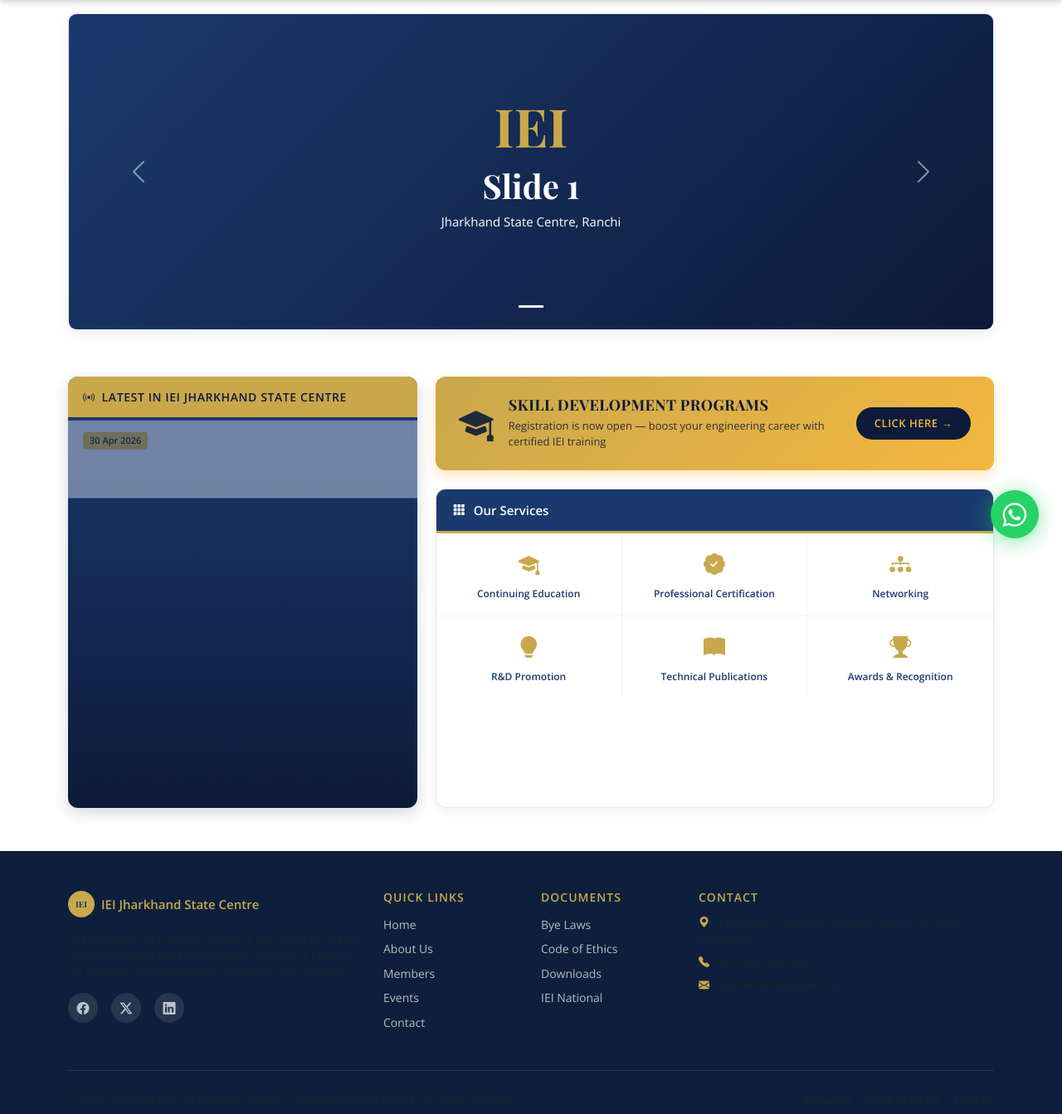
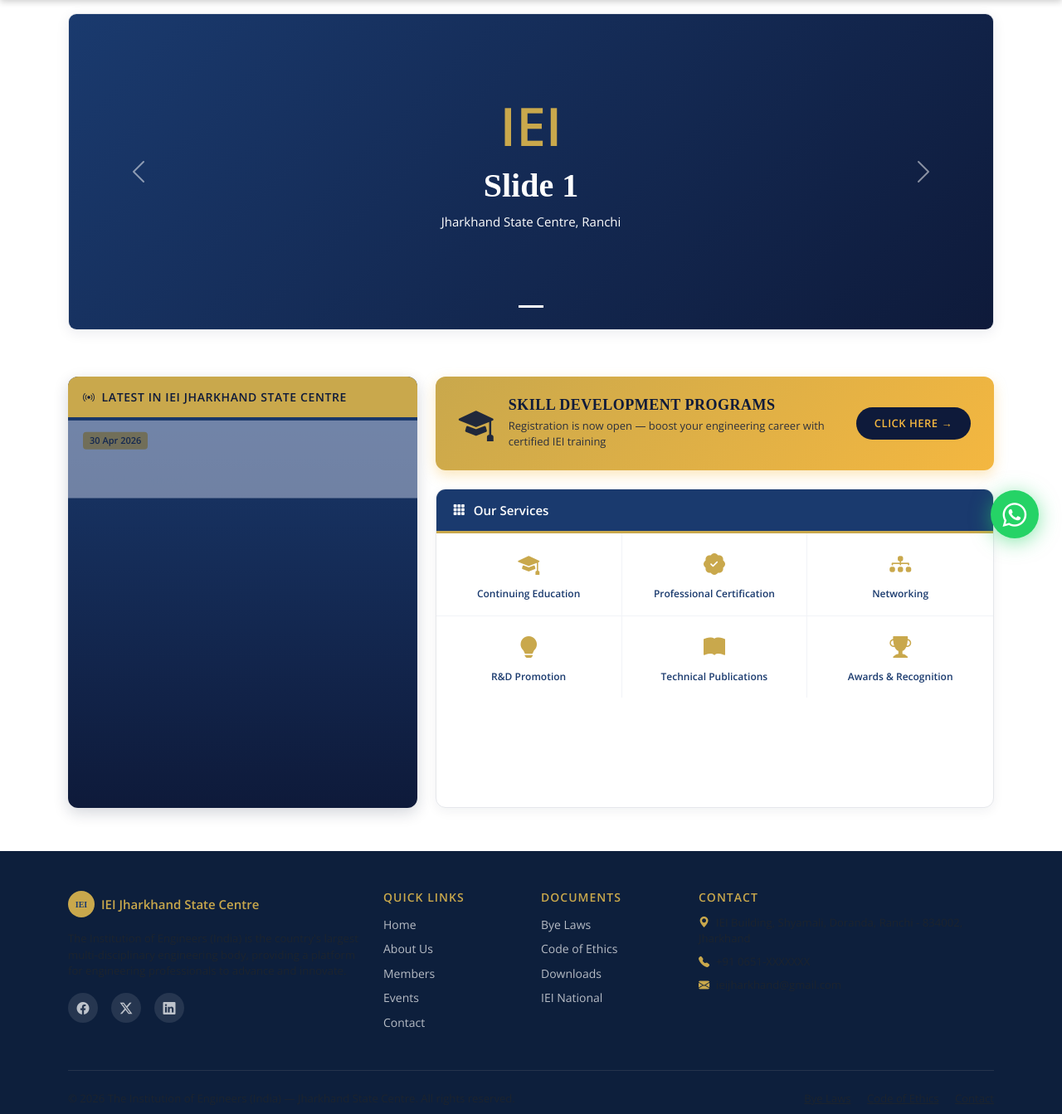
Before and after one commit to niranjan0k/iei-jsc, a Django app: page / in a window 1280 px wide. Shown: the part 123-1466 px from the top of the page at 83% size. Run offline with Django 5.2, Linux system fonts and the light colour scheme; data that the repository does not hold is empty.

Commit message:
fontstyle change 'old english text mt'

```diff
--- a/static/css/style.css
+++ b/static/css/style.css
@@ -23,7 +23,7 @@ body {
   background: #fff;
 }
 
-h1, h2, h3, h4 { font-family: 'Playfair Display', serif; }
+h1, h2, h3, h4 { font-family: 'old english text mt'; }
 
 /* ---- Top Bar ---- */
 .top-bar {
@@ -57,7 +57,7 @@ h1, h2, h3, h4 { font-family: 'Playfair Display', serif; }
   display: flex; align-items: center; justify-content: center;
   border: 3px solid rgba(255,255,255,0.3);
 }
-.logo-text { font-family: 'Playfair Display', serif; font-weight: 700; color: var(--navy); font-size: 18px; }
+.logo-text { font-family: 'old english text mt'; font-weight: 700; color: var(--navy); font-size: 18px; }
 .site-title { color: #fff; font-family: 'old english text mt'; font-size: 1.4rem; font-weight: 700; }
 .site-subtitle { color: var(--gold-light); font-size: 13px; font-weight: 500; }
 .icon-color a { color: #fff }
@@ -196,7 +196,7 @@ h1, h2, h3, h4 { font-family: 'Playfair Display', serif; }
   background: linear-gradient(135deg, var(--navy) 0%, var(--navy-light) 100%);
 }
 .placeholder-logo {
-  font-family: 'Playfair Display', serif;
+  font-family: 'old english text mt;
   font-size: 5rem;
   font-weight: 700;
   color: var(--gold);
@@ -221,7 +221,7 @@ h1, h2, h3, h4 { font-family: 'Playfair Display', serif; }
 }
 .stat-card:hover { transform: translateY(-4px); }
 .stat-icon { font-size: 2rem; color: var(--gold); margin-bottom: 8px; }
-.stat-number { font-family: 'Playfair Display', serif; font-size: 2rem; color: var(--navy); font-weight: 700; }
+.stat-number { font-family: 'old english text mt'; font-size: 2rem; color: var(--navy); font-weight: 700; }
 .stat-label { font-size: 13px; color: var(--text-muted); font-weight: 500; }
 
 /* ---- Services ---- */
@@ -299,7 +299,7 @@ h1, h2, h3, h4 { font-family: 'Playfair Display', serif; }
   color: #fff; font-size: 12px; padding: 3px 8px; border-radius: 20px;
 }
 .event-body { padding: 16px; }
-.event-name { color: var(--navy); font-weight: 700; font-family: 'Playfair Display', serif; font-size: 1rem; }
+.event-name { color: var(--navy); font-weight: 700; font-family: 'old english text mt'; font-size: 1rem; }
 .event-date { color: var(--gold-dark); font-size: 13px; font-weight: 600; }
 .event-desc { color: var(--text-muted); font-size: 13px; }
 
@@ -412,7 +412,7 @@ h1, h2, h3, h4 { font-family: 'Playfair Display', serif; }
   display: flex; align-items: center; justify-content: center;
   margin: 0 auto 10px; font-size: 1.2rem; color: #fff;
 }
-.stat-admin-num { font-family: 'Playfair Display', serif; font-size: 1.8rem; font-weight: 700; color: var(--navy); }
+.stat-admin-num { font-family: 'old english text mt'; font-size: 1.8rem; font-weight: 700; color: var(--navy); }
 .stat-admin-label { font-size: 12px; color: var(--text-muted); }
 .card-header.bg-navy { background: var(--navy) !important; }
 .card-header.bg-gold { background: var(--gold) !important; }
@@ -454,7 +454,7 @@ h1, h2, h3, h4 { font-family: 'Playfair Display', serif; }
   width: 32px; height: 32px; background: var(--gold); border-radius: 50%;
   align-items: center; justify-content: center;
 }
-.logo-text-sm { font-family: 'Playfair Display', serif; font-weight: 700; color: var(--navy); font-size: 10px; }
+.logo-text-sm { font-family: 'old english text mt'; font-weight: 700; color: var(--navy); font-size: 10px; }
 
 /* ---- WhatsApp Floating Button ---- */
 .whatsapp-btn {
```
